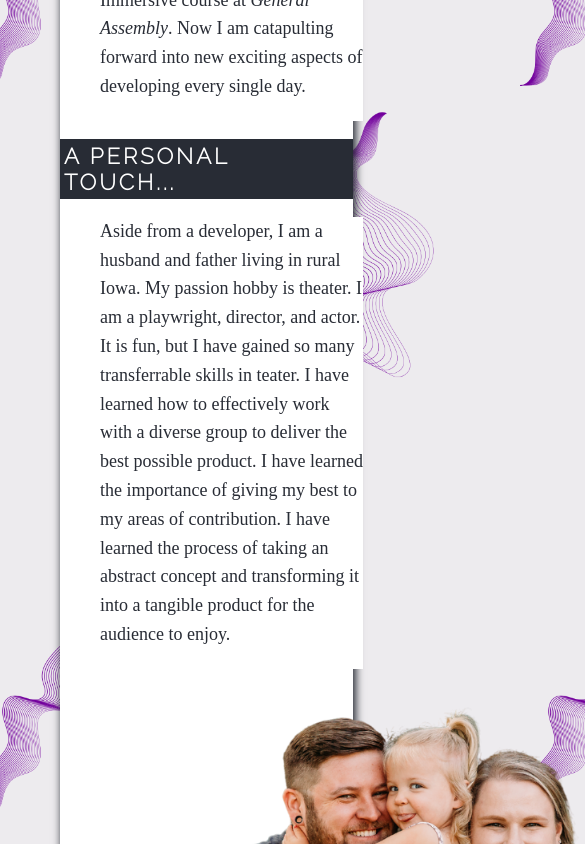
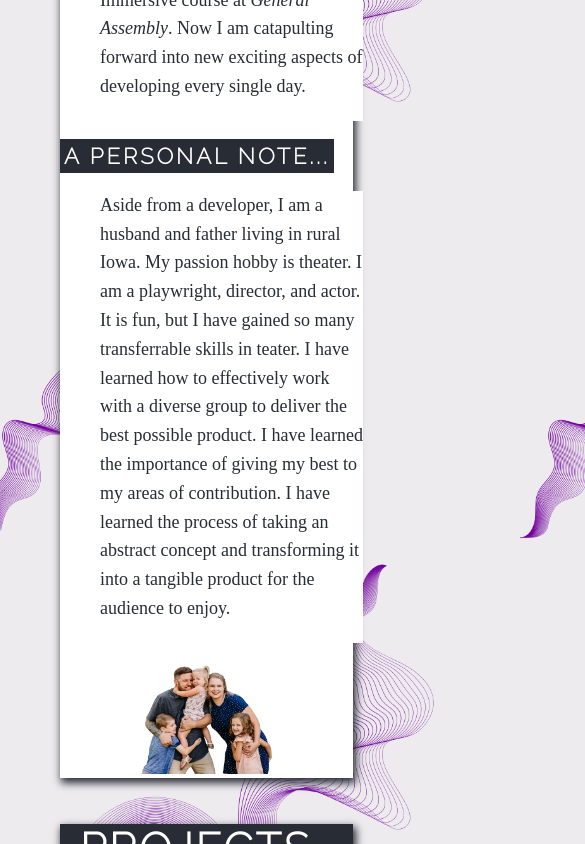
Before and after one commit to jlangner87/JL_portfolio, a React (Create React App) app in the folder client/: page / in a window 390 px wide. Shown: the part 2240-3084 px from the top of the page, 585 px wide, since content can reach past the window. Built offline with nearby package versions, Linux system fonts and the light colour scheme.

Commit message:
update resume and add youtube link// fix formatiing of some elements to make site more mobile friendly

```diff
--- a/client/src/App.css
+++ b/client/src/App.css
@@ -398,7 +398,7 @@ text-decoration: none;
 }
 
 .logos {
-  height: 80px;
+  height: 60px;
 }
 
 .nav {
@@ -692,7 +692,7 @@ text-decoration: none;
 }
 
 .family {
-  width: 800px;
+  width: 50%;
 }
 
 .family_container {
--- a/client/src/components/about.jsx
+++ b/client/src/components/about.jsx
@@ -20,7 +20,7 @@ const About = () => {
       <br/>That never went away and eventually led me to my first <em>big boy job</em> as an electronics technician at a cellular company.
       <br/>Over the years, I continually adapted to the rapidly changing industry. I went from hardware repair to software maintenance to user support. My interests eventually shifted to software. I kept asking myself, <em>If I could develop this, what would I improve?</em>
       <br/> Eventually, I made the leap and took the Software Engineering Immersive course at <em>General Assembly</em>. Now I am catapulting forward into new exciting aspects of developing every single day.</p>
-      <h1 className="about_title">a personal touch...</h1>
+      <h1 className="about_title">a personal note...</h1>
       <p className="content_text">Aside from a developer, I am a husband and father living in rural Iowa. My passion hobby is theater. I am a playwright, director, and actor. It is fun, but I have gained so many transferrable skills in teater. I have learned how to effectively work with a diverse group to deliver the best possible product. I have learned the importance of giving my best to my areas of contribution. I have learned the process of taking an abstract concept and transforming it into a tangible product for the audience to enjoy.</p>
       <div className='family_container'>
       <img className='family' src={family}/>
--- a/client/src/components/contact.jsx
+++ b/client/src/components/contact.jsx
@@ -3,6 +3,7 @@ import email from '../assets/email.png'
 import linkedin from '../assets/LinkedIn.png'
 import resume from '../assets/resume.png'
 import pdf from '../assets/Joshua_Langner.pdf'
+import youtube from '../assets/youtube.png'
 
 const Contact = () => {
   return (
@@ -24,7 +25,10 @@ const Contact = () => {
         <a href="https://github.com/jlangner87">
           <img className="logos" src={github}/>
           <p className='contact_item'>GitHub</p>
-
+        </a>
+        <a href="https://www.youtube.com/channel/UCQGVw18qWx3C6A3o0h7lspA">
+          <img className="logos" src={youtube}/>
+          <p className='contact_item'>YouTube</p>
         </a>
         <a href={pdf} download>
           <img className='logos' src={resume}/>
```
Also changed, not shown: client/src/assets/youtube.png (added), 1 other file (tests, documents, lock files or other folders).
